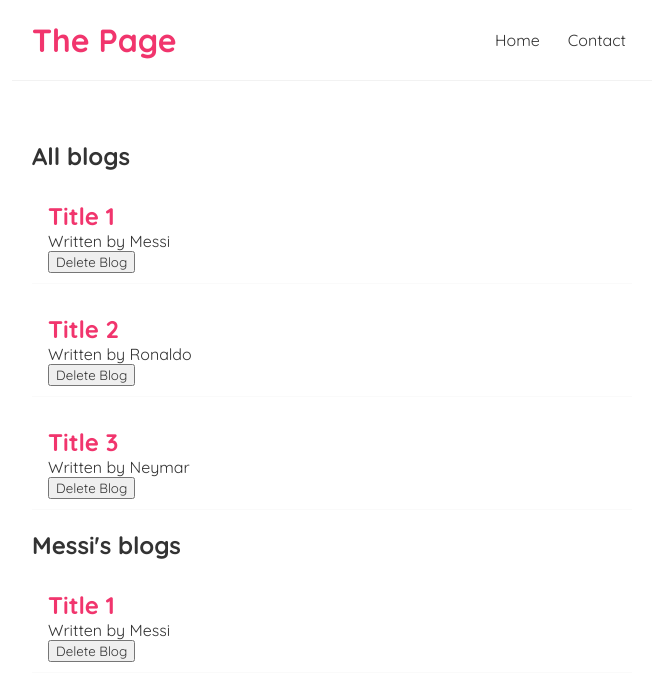
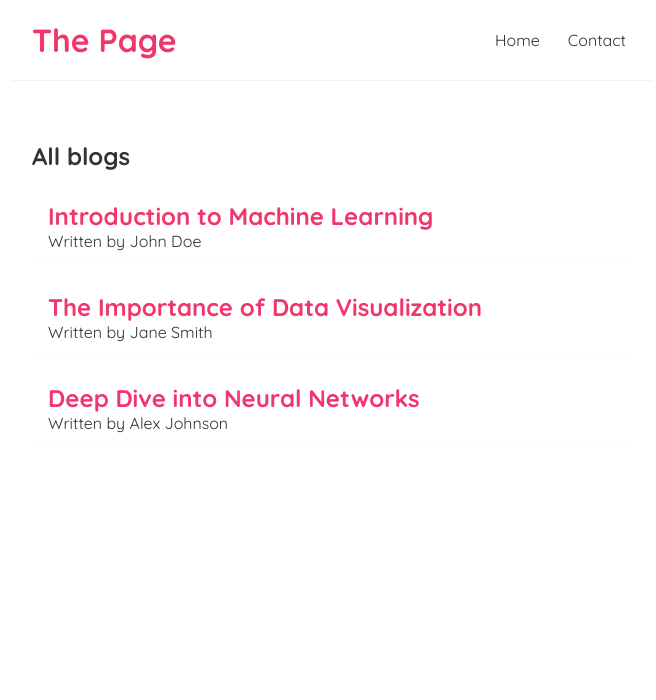
Before and after one commit to adhilbayya/react-blog-page, a React (Create React App) app in the folder app/: page / in a window 1280 px wide. Shown: the top 700 px of the page, without its empty margins (308-964 px from the left). Built offline with nearby package versions, Linux system fonts and the light colour scheme; data requests are answered from the project's data file.

Commit message:
Added get request from local file

```diff
--- /dev/null
+++ b/app/data/db.json
@@ -0,0 +1,22 @@
+{
+  "blogs": [
+    {
+      "id": 1,
+      "title": "Introduction to Machine Learning",
+      "body": "Machine learning is a subset of artificial intelligence...",
+      "author": "John Doe"
+    },
+    {
+      "id": 2,
+      "title": "The Importance of Data Visualization",
+      "body": "Data visualization is a crucial aspect of data analysis...",
+      "author": "Jane Smith"
+    },
+    {
+      "id": 3,
+      "title": "Deep Dive into Neural Networks",
+      "body": "Neural networks are a set of algorithms, modeled loosely after...",
+      "author": "Alex Johnson"
+    }
+  ]
+}
--- a/app/src/components/blogList.js
+++ b/app/src/components/blogList.js
@@ -1,7 +1,4 @@
-const BlogList = ({ blog, heading, handleDelete }) => {
-  //   const blog = props.blog;
-  //   const heading = props.title;
-
+const BlogList = ({ blog, heading }) => {
   return (
     <div className="blog-list">
       <h2>{heading}</h2>
@@ -10,7 +7,6 @@ const BlogList = ({ blog, heading, handleDelete }) => {
         <div className="blog-preview" key={blog.id}>
           <h2>{blog.title}</h2>
           <p>Written by {blog.author}</p>
-          <button onClick={() => handleDelete(blog.id)}>Delete Blog</button>
         </div>
       ))}
     </div>
--- a/app/src/components/home.js
+++ b/app/src/components/home.js
@@ -1,43 +1,24 @@
-import { useState } from "react";
+import { useEffect, useState } from "react";
 import BlogList from "./blogList";
 
 const Home = () => {
-  const [blogs, setBlogs] = useState([
-    {
-      title: "Title 1",
-      content: "wfjheiuh iwfu wiu iuf hiwuefh wifuhcbcuvgeuihv",
-      author: "Messi",
-      id: 1,
-    },
-    {
-      title: "Title 2",
-      content: "wfjheiuh iwfu wiu iuf hiwuefh wifuhcbcuvgeuihv",
-      author: "Ronaldo",
-      id: 2,
-    },
-    {
-      title: "Title 3",
-      content: "wfjheiuh iwfu wiu iuf hiwuefh wifuhcbcuvgeuihv",
-      author: "Neymar",
-      id: 3,
-    },
-  ]);
+  const [blogs, setBlogs] = useState(null);
+  const [isPending, setIsPending] = useState(true);
 
-  const handleDelete = (id) => {
-    const deleteBlog = blogs.filter((blog) => blog.id !== id);
-    setBlogs(deleteBlog);
-  };
+  useEffect(() => {
+    fetch(`http://localhost:8000/blogs`)
+      .then((res) => {
+        return res.json();
+      })
+      .then((data) => {
+        setBlogs(data);
+        setIsPending(false);
+      });
+  });
   return (
     <div className="home">
-      <BlogList
-        blog={blogs}
-        heading={"All blogs"}
-        handleDelete={handleDelete}
-      />
-      <BlogList
-        blog={blogs.filter((blog) => blog.author === "Messi")}
-        heading={"Messi's blogs"}
-      />
+      {isPending && <div>Loading...</div>}
+      {blogs && <BlogList blog={blogs} heading={"All blogs"} />}
     </div>
   );
 };
```
